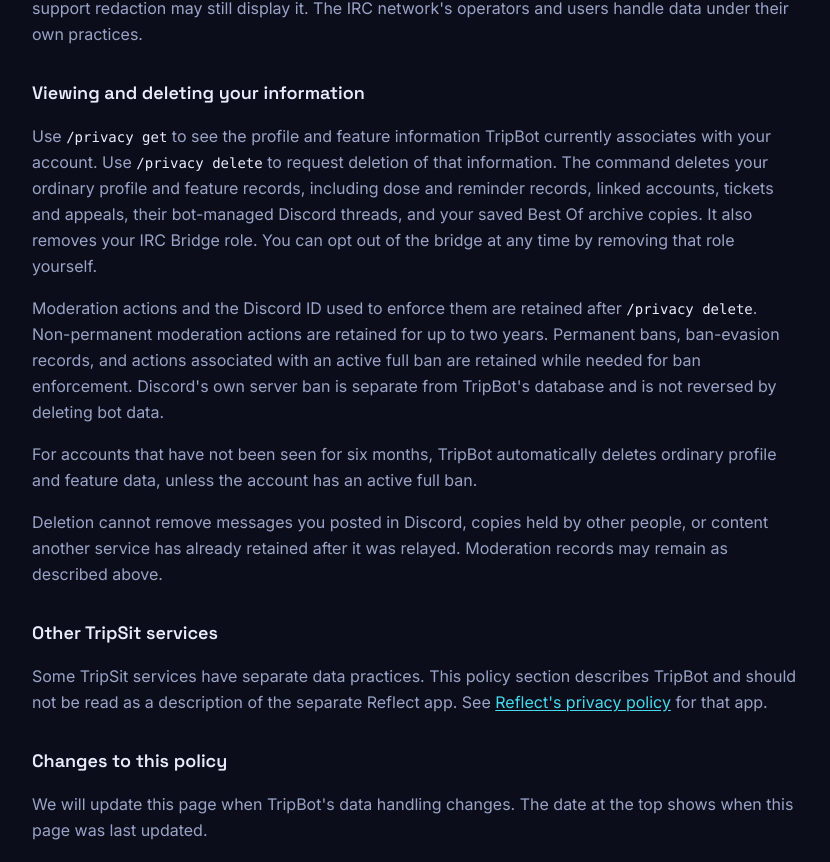
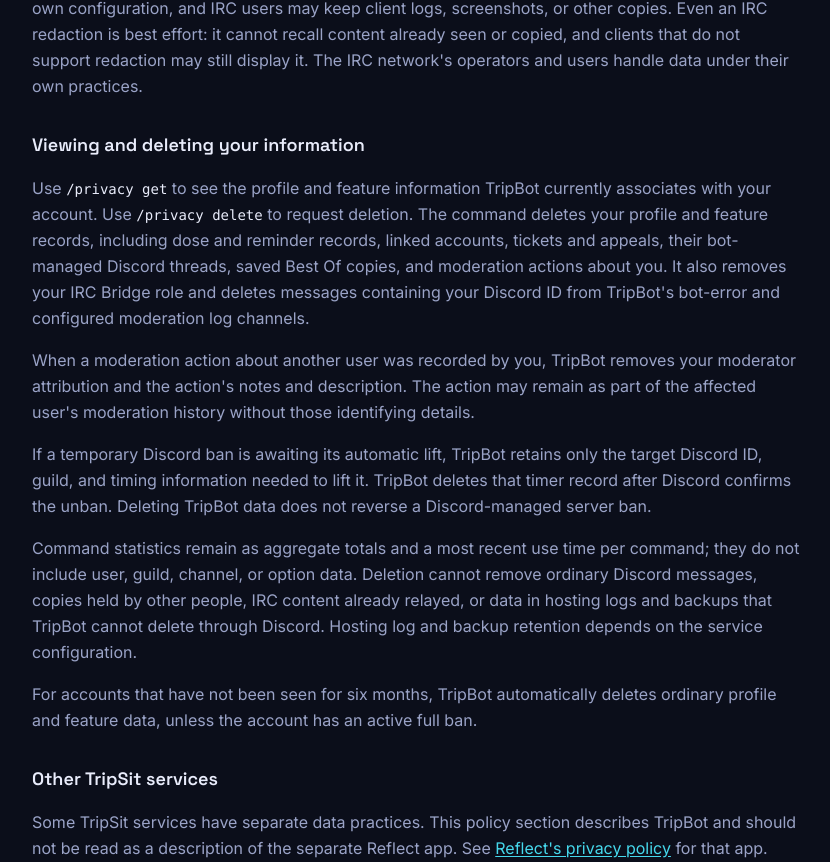
Before and after one commit to TripSit/website, a Next.js app: page /privacy in a window 1280 px wide. Shown: the part 1519-2381 px from the top of the page, without its empty margins (224-1054 px from the left). Built offline with nearby package versions, Linux system fonts and the light colour scheme; no server answers.

Commit message:
Update TripBot deletion disclosures

```diff
--- a/src/pages/privacy.tsx
+++ b/src/pages/privacy.tsx
@@ -41,9 +41,11 @@ export default function PrivacyPage() {
           personal information, including information about substance use.
         </li>
         <li>
-          <strong>Moderation records:</strong> moderation actions and the
-          Discord IDs needed to enforce them, including bans. These records are
-          kept separately from ordinary profile and feature data.
+          <strong>Moderation records:</strong> moderation actions and Discord
+          IDs used to identify the affected user and enforce the action. In
+          ordinary operation, non-permanent actions are kept for up to two
+          years; permanent bans, ban-evasion records, and actions concerning a
+          currently banned user may be kept longer as needed for moderation.
         </li>
         <li>
           <strong>Command usage statistics:</strong> aggregate lifetime totals
@@ -96,30 +98,38 @@ export default function PrivacyPage() {
       <p>
         Use <code>/privacy get</code> to see the profile and feature information
         TripBot currently associates with your account. Use{" "}
-        <code>/privacy delete</code> to request deletion of that information.
-        The command deletes your ordinary profile and feature records, including
-        dose and reminder records, linked accounts, tickets and appeals, their
-        bot-managed Discord threads, and your saved Best Of archive copies. It
-        also removes your IRC Bridge role. You can opt out of the bridge at any
-        time by removing that role yourself.
+        <code>/privacy delete</code> to request deletion. The command deletes
+        your profile and feature records, including dose and reminder records,
+        linked accounts, tickets and appeals, their bot-managed Discord threads,
+        saved Best Of copies, and moderation actions about you. It also removes
+        your IRC Bridge role and deletes messages containing your Discord ID
+        from TripBot&apos;s bot-error and configured moderation log channels.
       </p>
       <p>
-        Moderation actions and the Discord ID used to enforce them are retained
-        after <code>/privacy delete</code>. Non-permanent moderation actions are
-        retained for up to two years. Permanent bans, ban-evasion records, and
-        actions associated with an active full ban are retained while needed for
-        ban enforcement. Discord&apos;s own server ban is separate from
-        TripBot&apos;s database and is not reversed by deleting bot data.
+        When a moderation action about another user was recorded by you,
+        TripBot removes your moderator attribution and the action&apos;s notes
+        and description. The action may remain as part of the affected user&apos;s
+        moderation history without those identifying details.
+      </p>
+      <p>
+        If a temporary Discord ban is awaiting its automatic lift, TripBot
+        retains only the target Discord ID, guild, and timing information
+        needed to lift it. TripBot deletes that timer record after Discord
+        confirms the unban. Deleting TripBot data does not reverse a
+        Discord-managed server ban.
+      </p>
+      <p>
+        Command statistics remain as aggregate totals and a most recent use
+        time per command; they do not include user, guild, channel, or option
+        data. Deletion cannot remove ordinary Discord messages, copies held by
+        other people, IRC content already relayed, or data in hosting logs and
+        backups that TripBot cannot delete through Discord. Hosting log and
+        backup retention depends on the service configuration.
       </p>
       <p>
         For accounts that have not been seen for six months, TripBot
         automatically deletes ordinary profile and feature data, unless the
         account has an active full ban.
-      </p>
-      <p>
-        Deletion cannot remove messages you posted in Discord, copies held by
-        other people, or content another service has already retained after it
-        was relayed. Moderation records may remain as described above.
       </p>
 
       <h3 id="Other_TripSit_services">Other TripSit services</h3>
```
